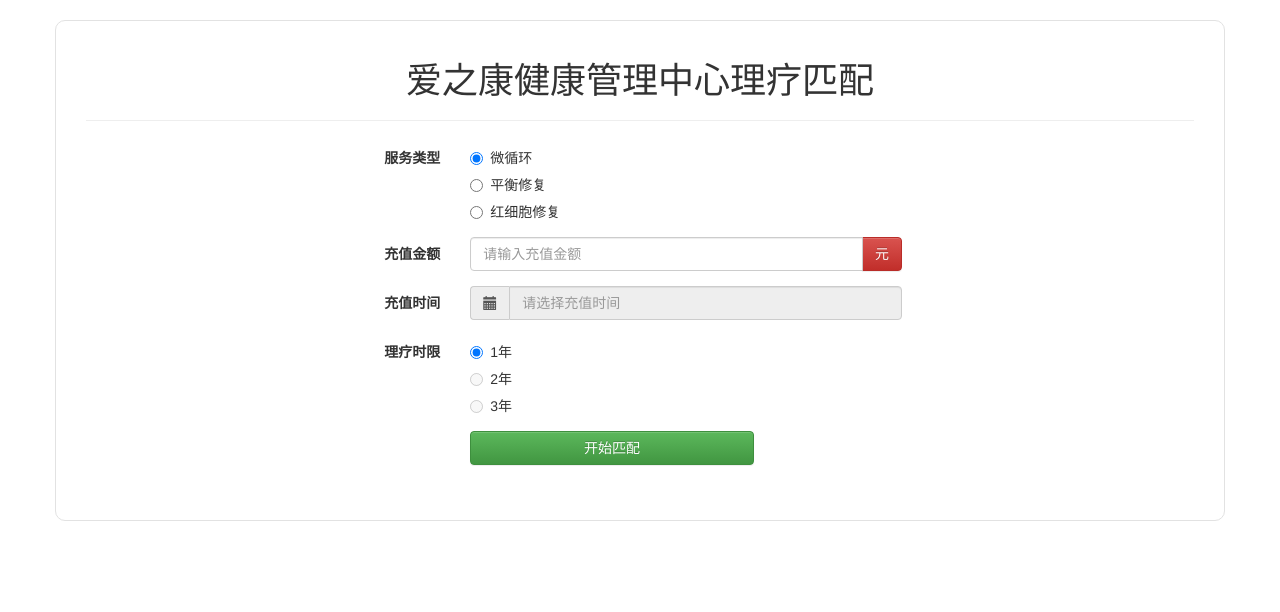
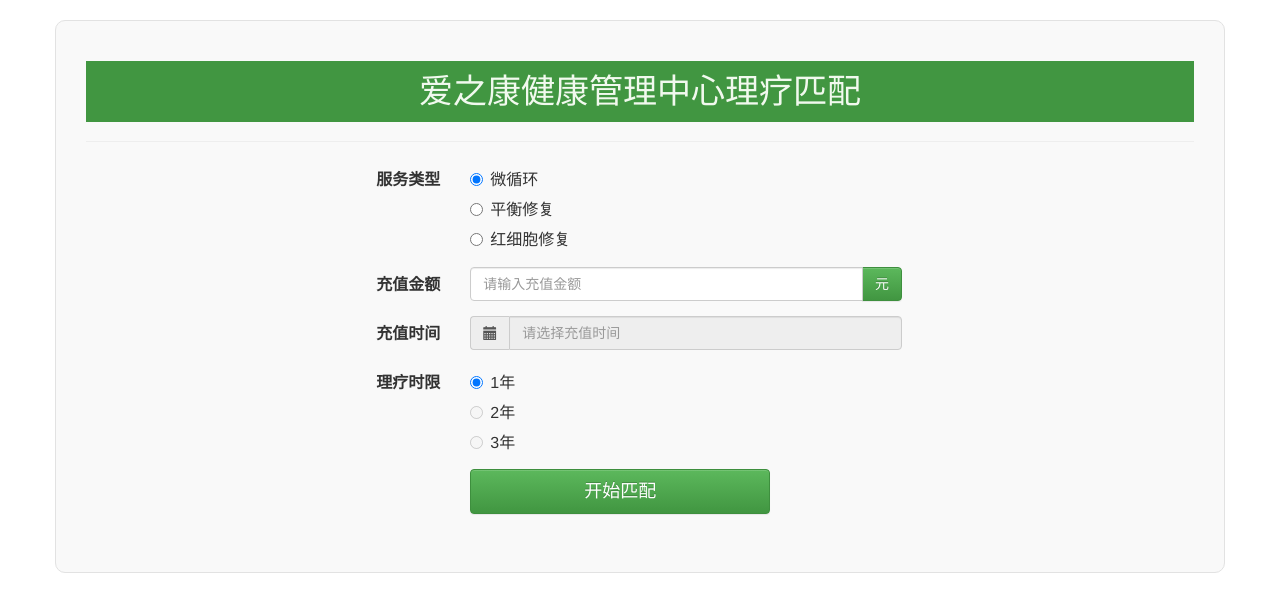
Before and after one commit to belonk/profit-tools, a plain HTML site: page index.html in a window 1280 px wide. Drawn offline with Linux system fonts and the light colour scheme.

Commit message:
modify css

```diff
--- a/index.html
+++ b/index.html
@@ -14,10 +14,35 @@
             border-radius: 4px;
             padding-left: 9px;
         }
+
+        body {
+            font-size: 1.6rem;
+        }
+
+        .match {
+            height: 45px;
+            width: 300px;
+            font-size: 1.8rem;
+        }
+        h1 {
+            background-color: #419641;
+            padding: 12px 0;
+            /*border: 1px solid #eee;*/
+            font-size: 3.4rem;
+            /*border-radius: 5rem;*/
+            color: #f1f9ee;
+        }
+        table th {
+            background-color: #f2f7fd;
+        }
+        table th,td {
+            text-align: center;
+        }
+
     </style>
 </head>
 <body>
-<div class="container" style="margin: 20px auto;border-radius: 10px;border: 1px solid #e2e2e2;">
+<div class="container" style="margin: 20px auto;border-radius: 10px;border: 1px solid #e2e2e2;background-color: #f9f9f9">
     <div class="col-sm-12">
         <div class="page-header text-center">
             <h1>爱之康健康管理中心理疗匹配</h1>
@@ -50,7 +75,7 @@
                         <div class="input-group">
                             <input type="number" class="form-control" id="amount" placeholder="请输入充值金额">
                             <span class="input-group-btn">
-                            <button class="btn btn-danger" type="button">元</button>
+                            <button class="btn btn-success" type="button">元</button>
                           </span>
                         </div>
                     </div>
@@ -89,16 +114,18 @@
                 <div class="form-group">
                     <div class="col-sm-4"></div>
                     <div class="col-sm-8">
-                        <button type="button" style="width: 40%" id="submit" class="btn btn-success">开始匹配</button>
+                        <button type="button" id="submit" class="match btn btn-success">开始匹配</button>
                     </div>
                 </div>
             </form>
         </div>
         <div class="col-sm-12">
             <br>
-            <table id="table" class="table table-striped table-hover table-responsive">
+            <div class="table-responsive">
+            <table id="table" class="table table-striped table-hover">
 
             </table>
+            </div>
         </div>
     </div>
 </div>
@@ -114,9 +141,9 @@
             "3": {init: 17 / 1000, step: 0.002, seasonStep: 0.003}
         }
         let season = 3;
-        let headers = '<thead><tr><th style="width: 25%;text-align: center">服务时间</th><th style="width: 25%;text-align: center">服务类型</th><th style="width: 25%;text-align: center">价值（元）</th><th style="width: 25%;text-align: center">剩余服务价值（元）</th></tr></thead>';
-        let rowTemplate = '<tr><td style="text-align: center">{time}</td><td style="text-align: center">{type}</td><td style="text-align: right">{profit}</td><td style="text-align: right">{leftProfit}</td></tr>';
-        let countTemplate = '<tr><td colspan="2" style="text-align: center">{name}</td><td colspan="2" style="text-align: center">{totalProfit}</td></tr>';
+        let headers = '<thead><tr><th style="width: 25%;">服务时间</th><th style="width: 25%;">服务类型</th><th style="width: 25%;">价值（元）</th><th style="width: 25%;">剩余服务价值（元）</th></tr></thead>';
+        let rowTemplate = '<tr><td>{time}</td><td>{type}</td><td>{profit}</td><td>{leftProfit}</td></tr>';
+        let countTemplate = '<tr><td colspan="2">{name}</td><td colspan="2">{totalProfit}</td></tr>';
         let $table = $('#table');
 
         $('#submit').click(function () {
```
